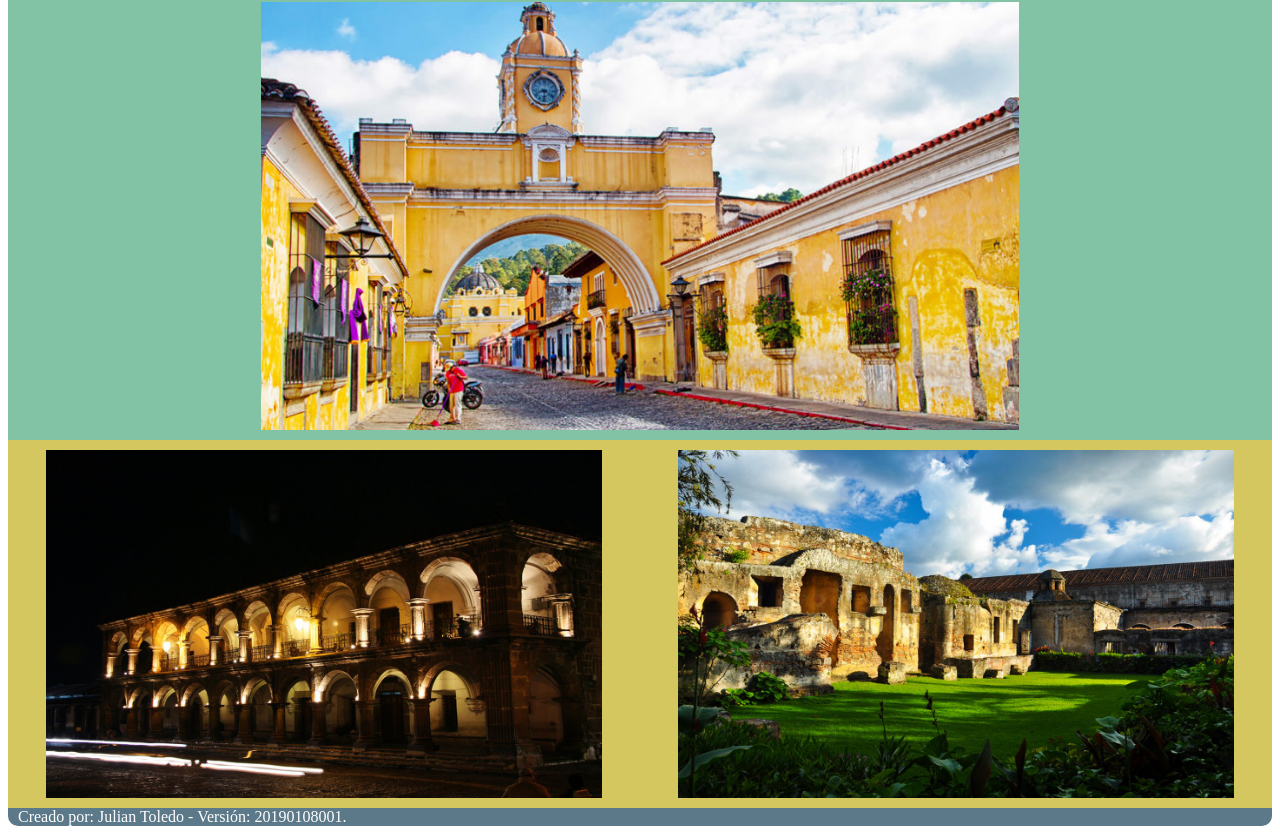
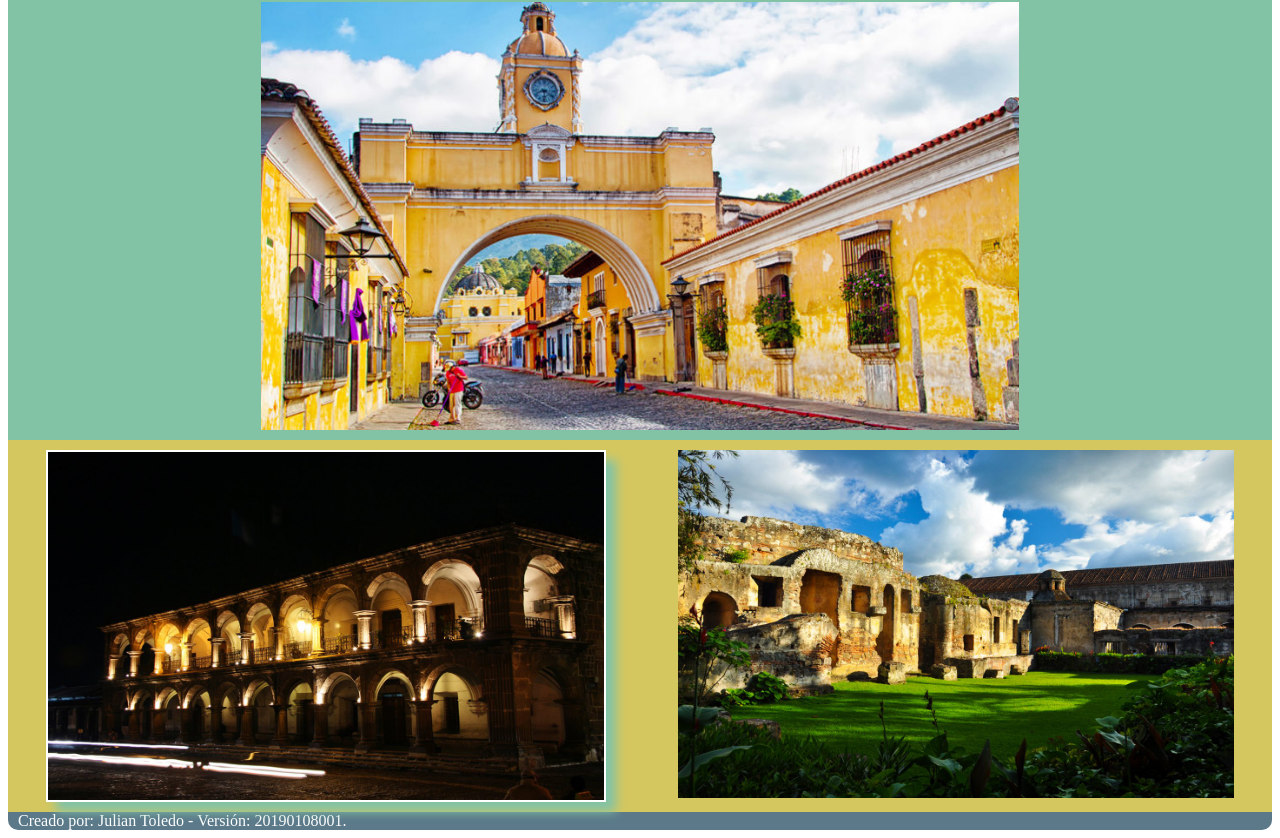
Before and after one commit to JulianToledoGT/NU_CSS_y_RWD_ExamenFinal, a plain HTML site: page index.html in a window 1280 px wide. Shown: the part 66-904 px from the top of the page. Drawn offline with Linux system fonts and the light colour scheme.

Commit message:
finalizado primera imagen secundaria

```diff
--- a/css/estilos.css
+++ b/css/estilos.css
@@ -59,8 +59,10 @@ p{
   width: 100%;
 }
 #image_02{
+  border: 2px solid white;
   transition: transform 0.5s;
   transform: rotate(0deg);
+  box-shadow: 10px 10px 10px #82c3a6;
 /*
   -webkit-transform: rotate(0deg); // IE 9
   -moz-transform: rotate(0deg); // Firefox
```
